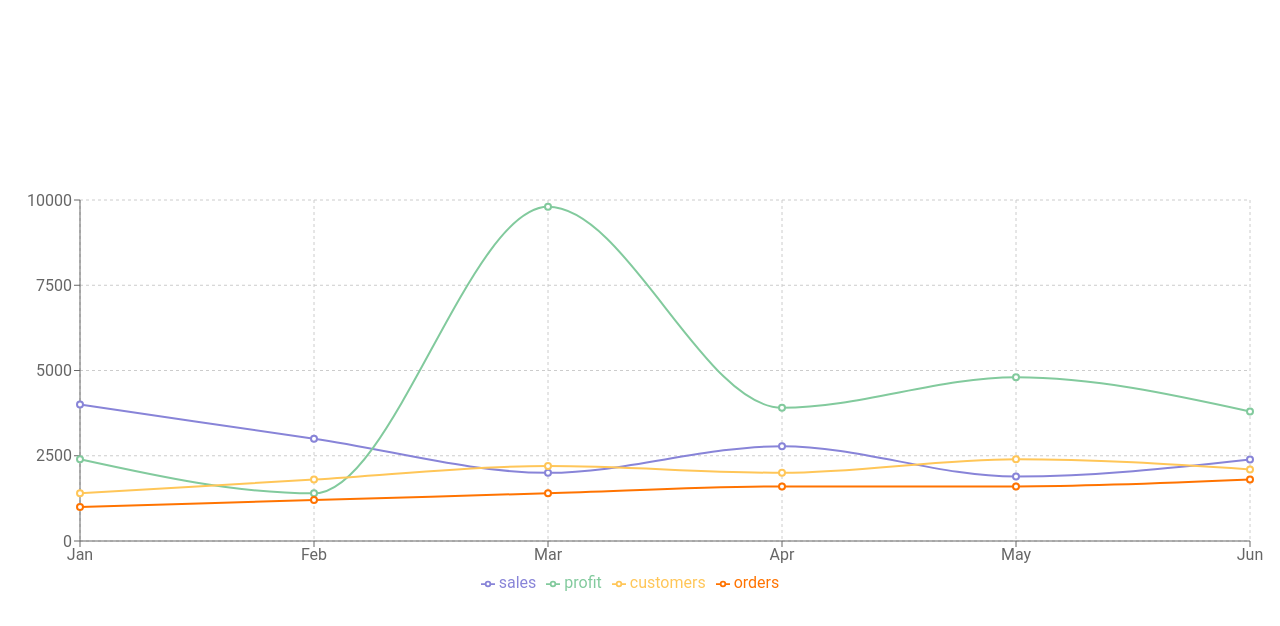
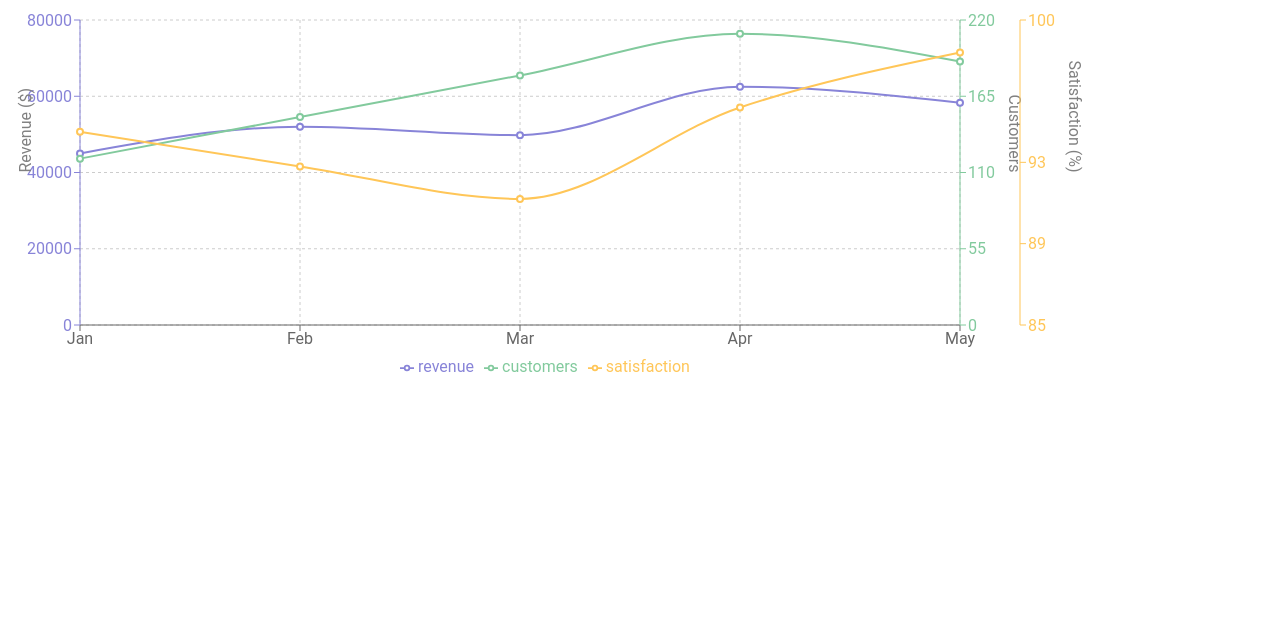
Before and after one commit to tigerabrodi/recharts-prototype, a React (Vite) app: page / in a window 1280 px wide. Shown: the top 626 px of the page. Built offline with nearby package versions, Linux system fonts and the light colour scheme.

Commit message:
prototype 2

```diff
--- a/src/App.tsx
+++ b/src/App.tsx
@@ -11,54 +11,107 @@ import {
 } from 'recharts'
 
 const data = [
-  { month: 'Jan', sales: 4000, profit: 2400, customers: 1400, orders: 1000 },
-  { month: 'Feb', sales: 3000, profit: 1398, customers: 1800, orders: 1200 },
-  { month: 'Mar', sales: 2000, profit: 9800, customers: 2200, orders: 1400 },
-  { month: 'Apr', sales: 2780, profit: 3908, customers: 2000, orders: 1600 },
-  { month: 'May', sales: 1890, profit: 4800, customers: 2400, orders: 1600 },
-  { month: 'Jun', sales: 2390, profit: 3800, customers: 2100, orders: 1800 },
+  {
+    month: 'Jan',
+    revenue: 45000,
+    customers: 120,
+    satisfaction: 94.5,
+  },
+  {
+    month: 'Feb',
+    revenue: 52000,
+    customers: 150,
+    satisfaction: 92.8,
+  },
+  {
+    month: 'Mar',
+    revenue: 49800,
+    customers: 180,
+    satisfaction: 91.2,
+  },
+  {
+    month: 'Apr',
+    revenue: 62500,
+    customers: 210,
+    satisfaction: 95.7,
+  },
+  {
+    month: 'May',
+    revenue: 58300,
+    customers: 190,
+    satisfaction: 98.4,
+  },
 ]
 
-const ExtendedChart = () => {
+const MultiAxisChart = () => {
   return (
-    <div className="w-full h-[600px]">
+    <div className="w-full h-96">
       <ResponsiveContainer width="100%" height="100%">
         <LineChart
           data={data}
           margin={{
-            top: 200,
-            right: 30,
+            top: 20,
+            right: 200, // Increased to accommodate right axis
             left: 20,
             bottom: 5,
           }}
         >
           <CartesianGrid strokeDasharray="3 3" />
           <XAxis dataKey="month" />
-          <YAxis />
+
+          {/* Left Y-axis for revenue */}
+          <YAxis
+            yAxisId="revenue"
+            orientation="left"
+            stroke="#8884d8"
+            label={{ value: 'Revenue ($)', angle: -90, position: 'insideLeft' }}
+          />
+
+          {/* Right Y-axis for customers */}
+          <YAxis
+            yAxisId="customers"
+            orientation="right"
+            stroke="#82ca9d"
+            label={{ value: 'Customers', angle: 90, position: 'insideRight' }}
+          />
+
+          {/* Far right Y-axis for satisfaction */}
+          <YAxis
+            yAxisId="satisfaction"
+            orientation="right"
+            stroke="#ffc658"
+            label={{
+              value: 'Satisfaction (%)',
+              angle: 90,
+              position: 'insideRight',
+            }}
+            domain={[85, 100]} // Custom range for percentage
+            // position="insideRight"
+            offset={20} // Push this axis further right
+          />
+
           <Tooltip />
           <Legend />
+
           <Line
+            yAxisId="revenue"
             type="monotone"
-            dataKey="sales"
+            dataKey="revenue"
             stroke="#8884d8"
             strokeWidth={2}
           />
           <Line
+            yAxisId="customers"
             type="monotone"
-            dataKey="profit"
+            dataKey="customers"
             stroke="#82ca9d"
             strokeWidth={2}
           />
           <Line
+            yAxisId="satisfaction"
             type="monotone"
-            dataKey="customers"
+            dataKey="satisfaction"
             stroke="#ffc658"
-            strokeWidth={2}
-          />
-          <Line
-            type="monotone"
-            dataKey="orders"
-            stroke="#ff7300"
             strokeWidth={2}
           />
         </LineChart>
@@ -67,4 +120,4 @@ const ExtendedChart = () => {
   )
 }
 
-export default ExtendedChart
+export default MultiAxisChart
```
